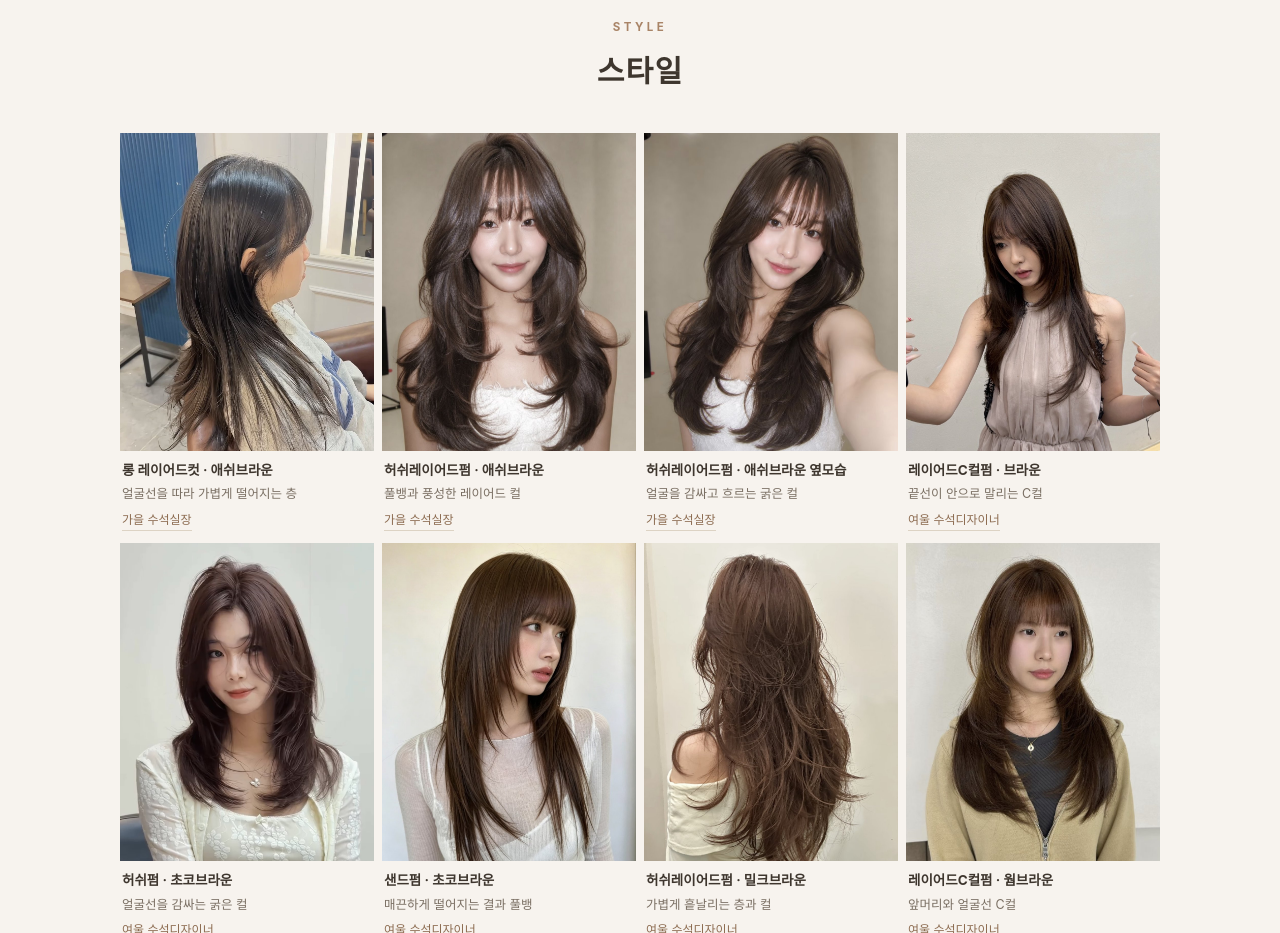
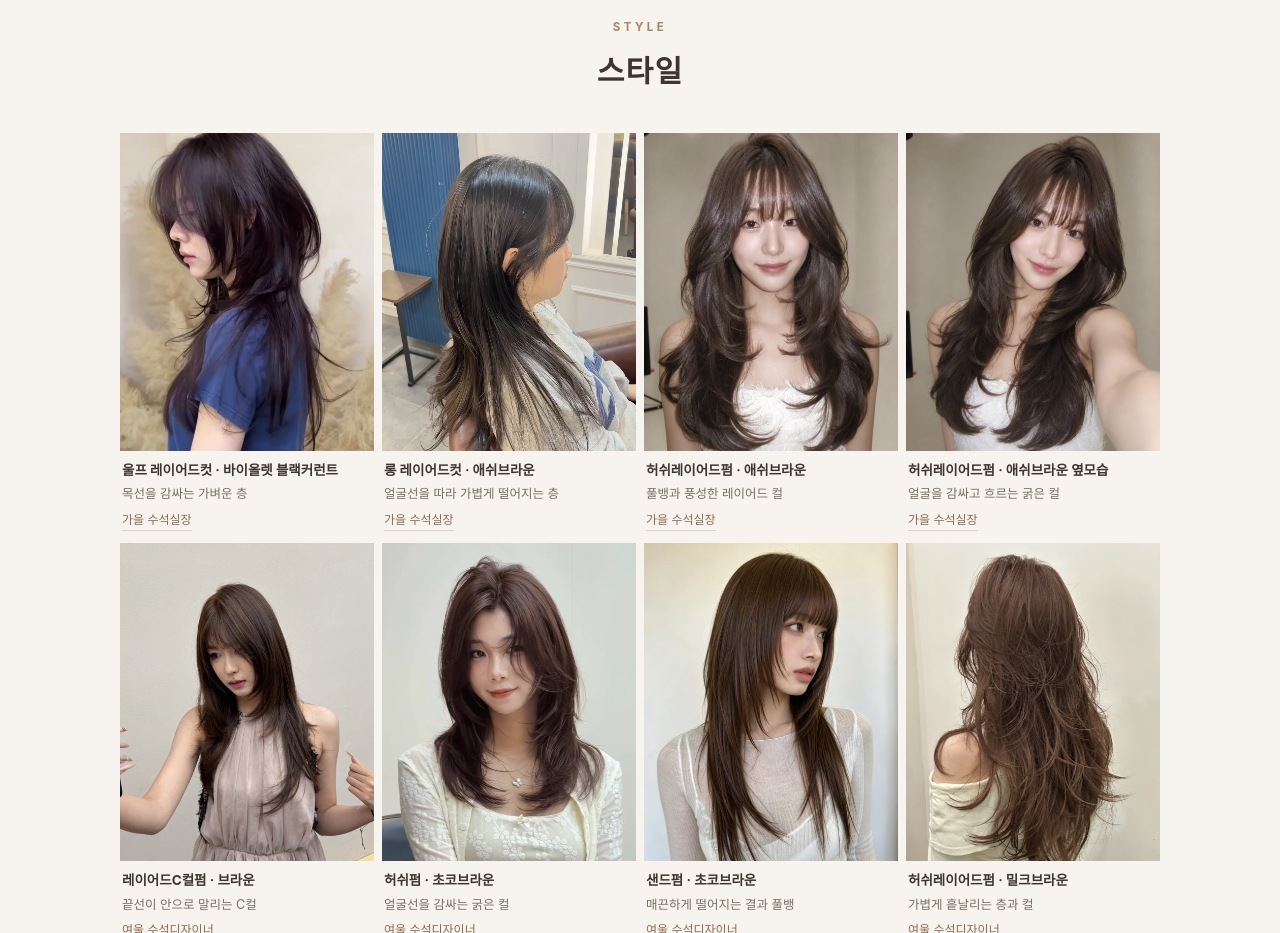
Before and after one commit to sunyoung76561-spec/riahn-anyang, a plain HTML site: page color/index.html in a window 1280 px wide. Shown: the part 4520-5453 px from the top of the page. Drawn offline with Linux system fonts and the light colour scheme.

Commit message:
염색 페이지: 바이올렛 블랙커런트 추가

```diff
--- a/color/index.html
+++ b/color/index.html
@@ -474,6 +474,7 @@
     </div>
 <style>.gallery-grid img.sty{aspect-ratio:4/5;object-fit:cover;object-position:50% 22%}.gallery-grid figcaption b{display:block;color:var(--ink);font-size:13.5px;font-weight:700;margin-bottom:2px}.gallery-grid figcaption a.by{display:table;margin-top:5px;font-size:12px;color:var(--accent-dark);text-decoration:none;border-bottom:1px solid var(--line)}.style-sub{font-size:16px;margin:26px 0 12px;color:var(--ink)}</style>
     <div class="gallery-grid" style="margin-bottom:26px">
+      <figure><img class="sty" src="../images/styles/g-wolf-black.jpg" alt="안양 미용실 리안헤어 안양일번가점 울프 레이어드컷 · 바이올렛 블랙커런트 - 가을 수석실장" width="1000" height="1525" loading="lazy"><figcaption><b>울프 레이어드컷 · 바이올렛 블랙커런트</b>목선을 감싸는 가벼운 층<a class="by" href="../designers/#gaeul">가을 수석실장</a></figcaption></figure>
       <figure><img class="sty" src="../images/styles/g-ash-layered.jpg" alt="안양 미용실 리안헤어 안양일번가점 롱 레이어드컷 · 애쉬브라운 - 가을 수석실장" width="1000" height="1761" loading="lazy"><figcaption><b>롱 레이어드컷 · 애쉬브라운</b>얼굴선을 따라 가볍게 떨어지는 층<a class="by" href="../designers/#gaeul">가을 수석실장</a></figcaption></figure>
       <figure><img class="sty" src="../images/styles/g-hl-ash.jpg" alt="안양 미용실 리안헤어 안양일번가점 허쉬레이어드펌 · 애쉬브라운 - 가을 수석실장" width="1000" height="1319" loading="lazy"><figcaption><b>허쉬레이어드펌 · 애쉬브라운</b>풀뱅과 풍성한 레이어드 컬<a class="by" href="../designers/#gaeul">가을 수석실장</a></figcaption></figure>
       <figure><img class="sty" src="../images/styles/g-hl-ash2.jpg" alt="안양 미용실 리안헤어 안양일번가점 허쉬레이어드펌 · 애쉬브라운 옆모습 - 가을 수석실장" width="1000" height="1321" loading="lazy"><figcaption><b>허쉬레이어드펌 · 애쉬브라운 옆모습</b>얼굴을 감싸고 흐르는 굵은 컬<a class="by" href="../designers/#gaeul">가을 수석실장</a></figcaption></figure>
```
